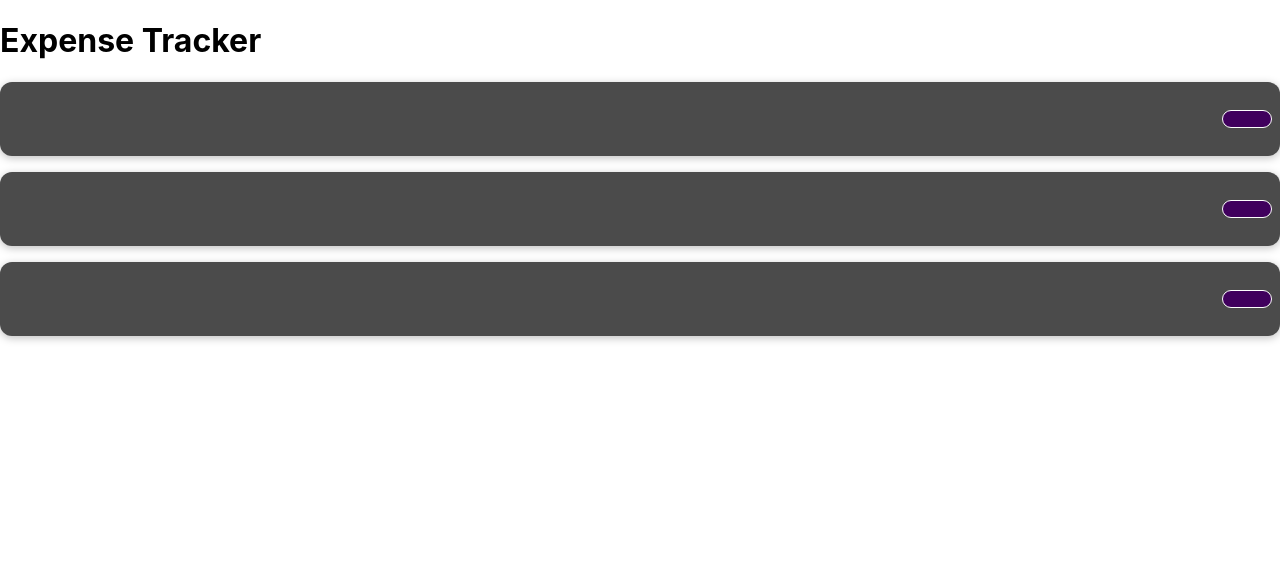
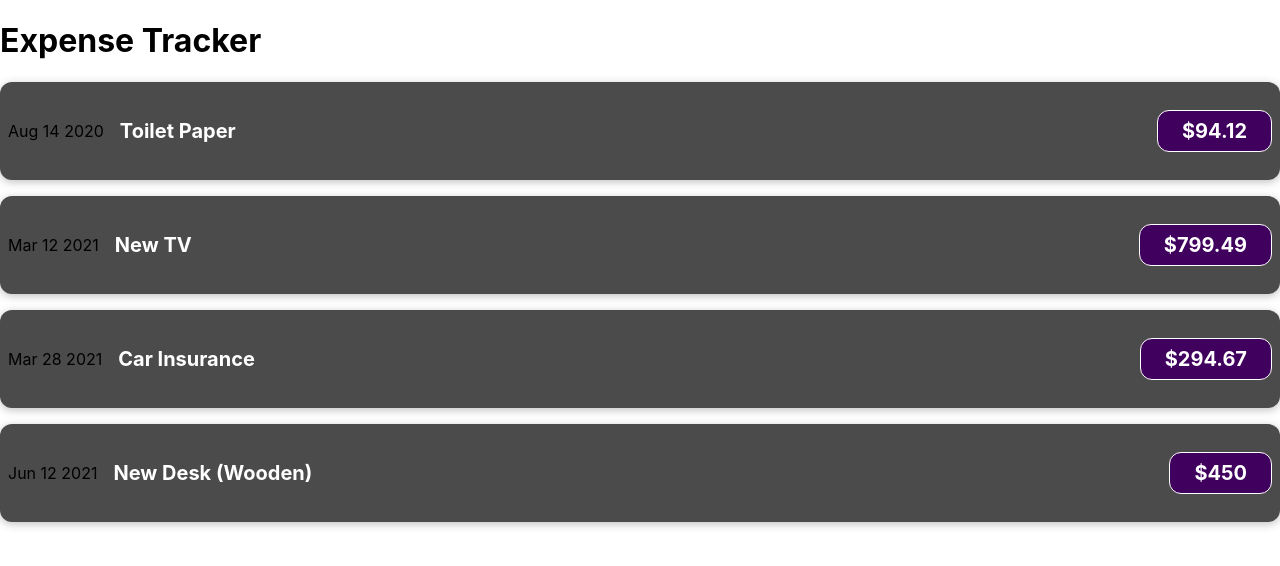
Before and after one commit to allanlalangan/expense-tracker, a React (Create React App) app: page / in a window 1280 px wide. Shown: the top 566 px of the page. Built offline with nearby package versions, Linux system fonts and the light colour scheme.

Commit message:
.mapped expenses data to create ExpenseItem component for each expense. Assigned props with spread operator and destructured each prop.

```diff
--- a/public/index.html
+++ b/public/index.html
@@ -12,7 +12,6 @@
       manifest.json provides metadata used when your web app is installed on a
       user's mobile device or desktop. See https://developers.google.com/web/fundamentals/web-app-manifest/
     -->
-    <link rel="manifest" href="%PUBLIC_URL%/manifest.json" />
     <!--
       Notice the use of %PUBLIC_URL% in the tags above.
       It will be replaced with the URL of the `public` folder during the build.
--- a/src/App.js
+++ b/src/App.js
@@ -5,9 +5,9 @@ function App() {
   return (
     <div>
       <h1>Expense Tracker</h1>
-      <ExpenseItem> </ExpenseItem>
-      <ExpenseItem> </ExpenseItem>
-      <ExpenseItem> </ExpenseItem>
+      {expenses.map((expense) => {
+        return <ExpenseItem {...expense} />;
+      })}
     </div>
   );
 }
--- a/src/components/ExpenseItem.js
+++ b/src/components/ExpenseItem.js
@@ -1,12 +1,13 @@
 import "./ExpenseItem_CourseTemplate.css";
 
 function ExpenseItem(props) {
+  const { id, title, amount, date } = props;
   return (
-    <article className="expense-item">
-      <div>{props.date}</div>
+    <article key={id} className="expense-item">
+      <div>{date.toString().substring(4, 15)}</div>
       <div className="expense-item__description">
-        <h2>{props.title}</h2>
-        <p className="expense-item__price">{props.amount}</p>
+        <h2>{title}</h2>
+        <p className="expense-item__price">${amount}</p>
       </div>
     </article>
   );
```
